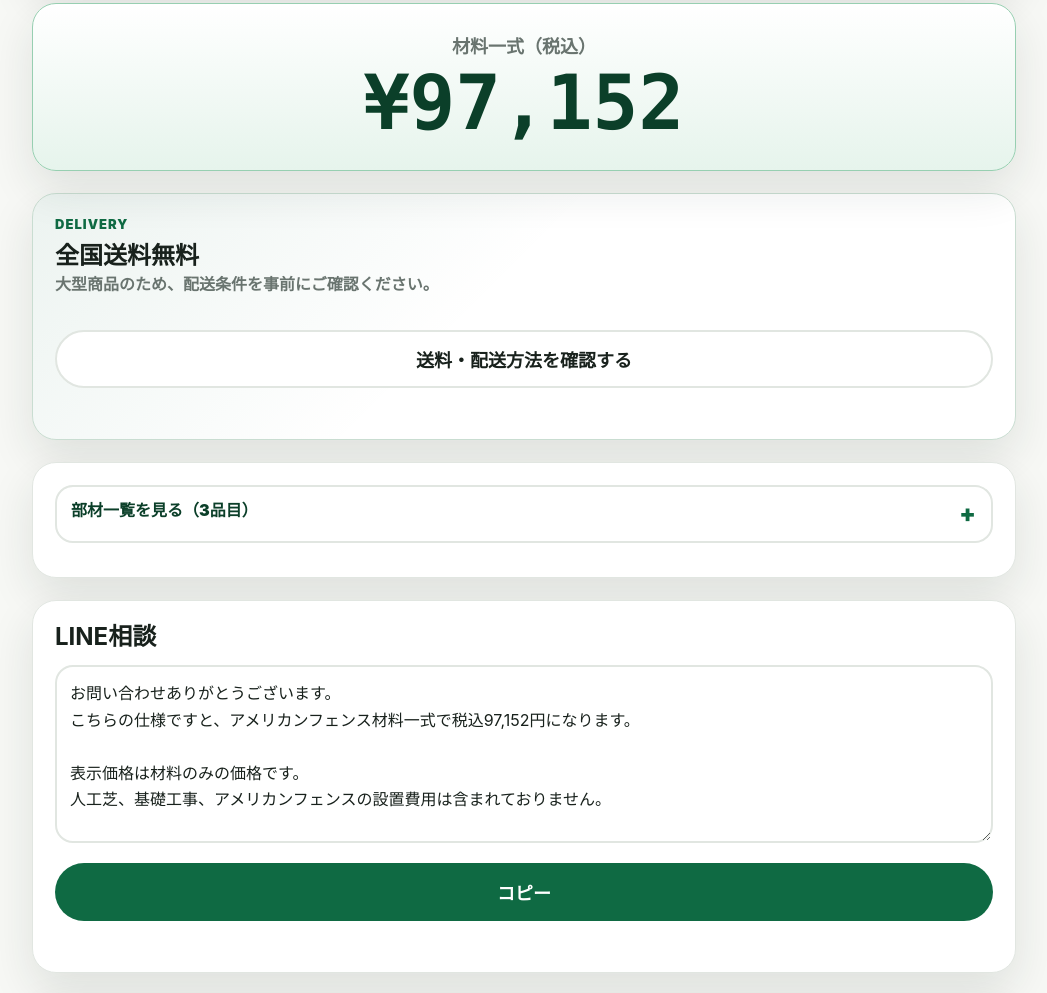
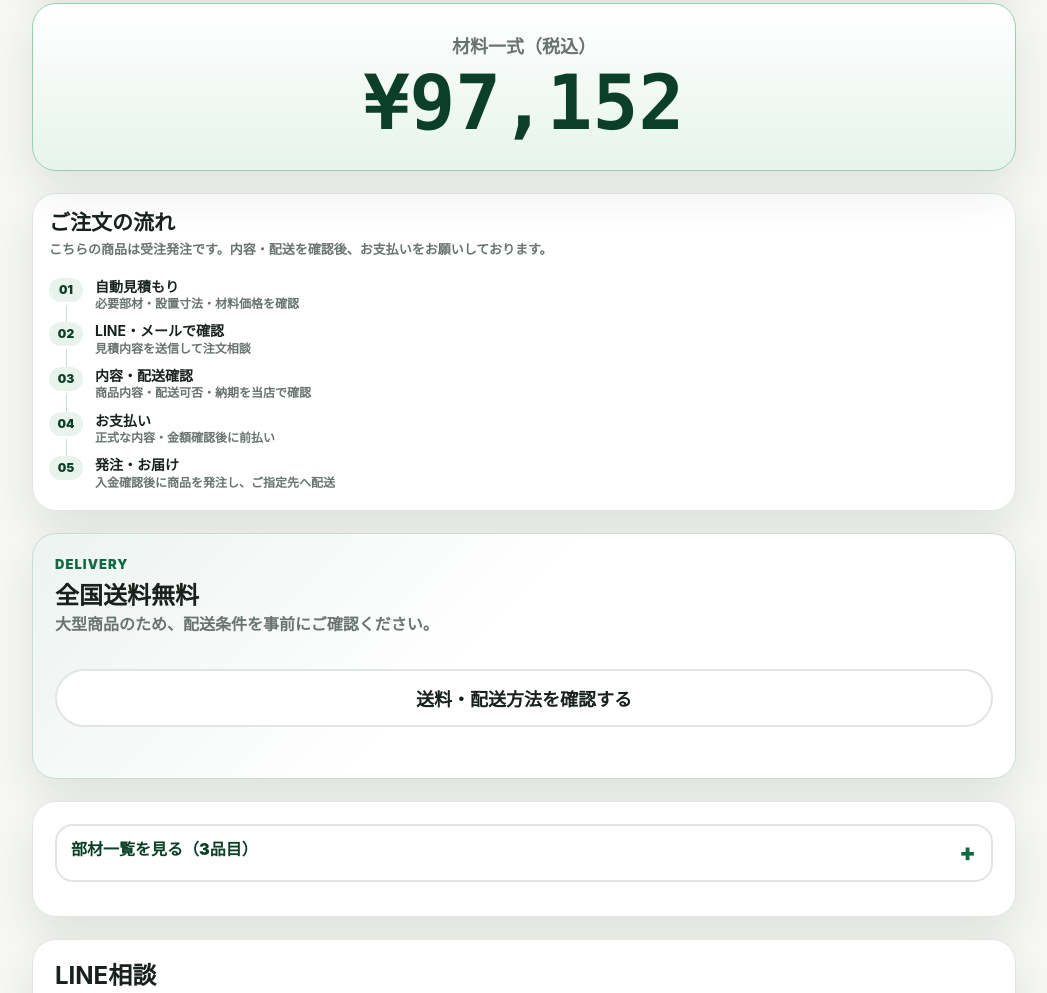
Before and after one commit to xinjiaantian83-prog/american-fence-estimate-tool, a plain HTML site: page index.html in a window 1280 px wide. Shown: the part 3023-4016 px from the top of the page, without its empty margins (116-1163 px from the left). Drawn offline with Linux system fonts and the light colour scheme.

Commit message:
Add compact order flow section

```diff
--- a/index.html
+++ b/index.html
@@ -112,6 +112,50 @@
       </article>
     </section>
 
+    <section class="card order-flow-card" aria-labelledby="orderFlowTitle">
+      <div class="section-head order-flow-head">
+        <h2 id="orderFlowTitle">ご注文の流れ</h2>
+        <p>こちらの商品は受注発注です。内容・配送を確認後、お支払いをお願いしております。</p>
+      </div>
+      <ol class="order-flow-list">
+        <li>
+          <span>01</span>
+          <div>
+            <strong>自動見積もり</strong>
+            <p>必要部材・設置寸法・材料価格を確認</p>
+          </div>
+        </li>
+        <li>
+          <span>02</span>
+          <div>
+            <strong>LINE・メールで確認</strong>
+            <p>見積内容を送信して注文相談</p>
+          </div>
+        </li>
+        <li>
+          <span>03</span>
+          <div>
+            <strong>内容・配送確認</strong>
+            <p>商品内容・配送可否・納期を当店で確認</p>
+          </div>
+        </li>
+        <li>
+          <span>04</span>
+          <div>
+            <strong>お支払い</strong>
+            <p>正式な内容・金額確認後に前払い</p>
+          </div>
+        </li>
+        <li>
+          <span>05</span>
+          <div>
+            <strong>発注・お届け</strong>
+            <p>入金確認後に商品を発注し、ご指定先へ配送</p>
+          </div>
+        </li>
+      </ol>
+    </section>
+
     <section class="card action-card" aria-labelledby="shippingTitle">
       <div class="shipping-card-content">
         <p class="section-kicker">Delivery</p>
--- a/style.css
+++ b/style.css
@@ -319,6 +319,82 @@ h2 {
 .card {
   margin-top: 22px;
   padding: 22px;
+}
+
+.order-flow-card {
+  padding: 16px 16px 14px;
+}
+
+.order-flow-head {
+  margin-bottom: 8px;
+}
+
+.order-flow-head h2 {
+  font-size: 21px;
+}
+
+.order-flow-head p {
+  margin: 4px 0 0;
+  color: var(--muted);
+  font-size: 13px;
+  font-weight: 800;
+  line-height: 1.45;
+}
+
+.order-flow-list {
+  display: grid;
+  gap: 0;
+  margin: 0;
+  padding: 0;
+  list-style: none;
+}
+
+.order-flow-list li {
+  position: relative;
+  display: grid;
+  grid-template-columns: 38px minmax(0, 1fr);
+  gap: 8px;
+  padding: 5px 0;
+}
+
+.order-flow-list li:not(:last-child)::after {
+  content: "";
+  position: absolute;
+  left: 17px;
+  top: 32px;
+  bottom: -5px;
+  width: 1px;
+  background: #c9ddd1;
+}
+
+.order-flow-list span {
+  position: relative;
+  z-index: 1;
+  display: grid;
+  place-items: center;
+  width: 34px;
+  height: 24px;
+  border-radius: 999px;
+  background: var(--accent-soft);
+  color: var(--accent-dark);
+  font-size: 12px;
+  font-weight: 900;
+  line-height: 1;
+}
+
+.order-flow-list strong {
+  display: block;
+  color: var(--text);
+  font-size: 14px;
+  line-height: 1.25;
+}
+
+.order-flow-list p {
+  margin: 1px 0 0;
+  color: var(--muted);
+  font-size: 12px;
+  font-weight: 800;
+  line-height: 1.35;
 }
 
 .section-head {
```
